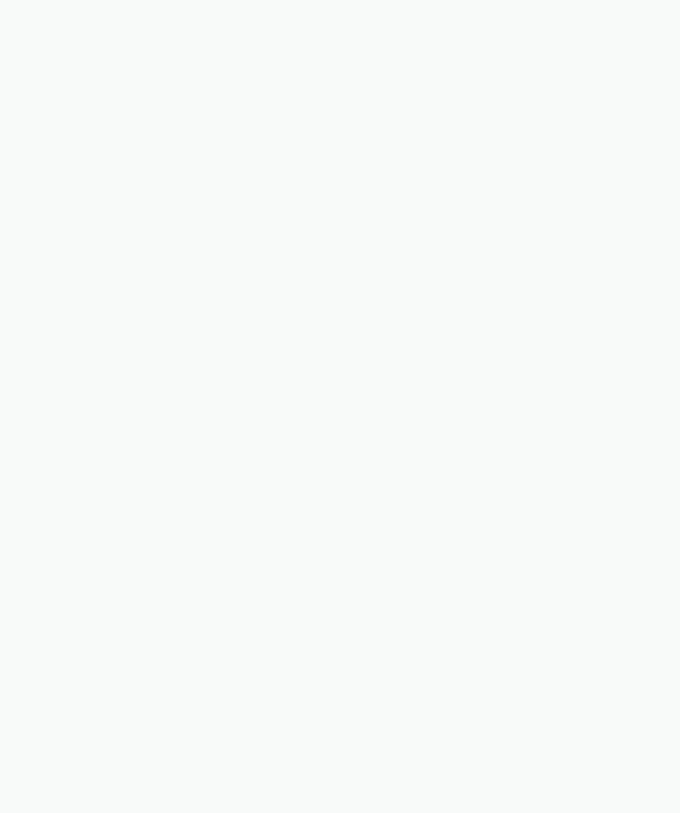
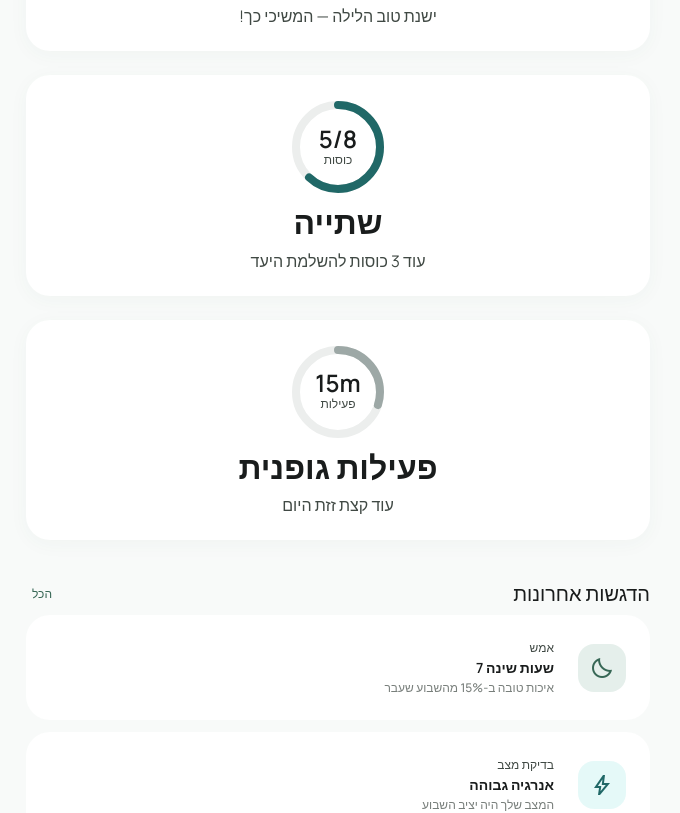
Before and after one commit to adar230/lazy-health, a React (Vite) app: page / in a window 1280 px wide. Shown: the part 540-1353 px from the top of the page, without its empty margins (302-982 px from the left). Before the commit the page ends 800 px from the top, so only its background shows below. Built offline with nearby package versions, Linux system fonts and the light colour scheme; no server answers.

Commit message:
Restore original LandingPage content with login buttons

```diff
--- a/src/pages/LandingPage/LandingPage.jsx
+++ b/src/pages/LandingPage/LandingPage.jsx
@@ -1,11 +1,66 @@
 import React from 'react';
 import HeroSection from '../../components/HeroSection/HeroSection';
+import ProgressRingCard from '../../components/ProgressRingCard/ProgressRingCard';
+import HighlightCard from '../../components/HighlightCard/HighlightCard';
+import CTASection from '../../components/CTASection/CTASection';
 import './LandingPage.css';
 
 const LandingPage = () => {
   return (
     <div className="landing-page">
       <HeroSection />
+
+      <section className="bento-grid">
+        <ProgressRingCard
+          number="7h"
+          unit="שינה"
+          title="שינה טובה"
+          description="ישנת טוב הלילה — המשיכי כך!"
+          colorVar="--color-primary"
+          percentage={75}
+        />
+        <ProgressRingCard
+          number="5/8"
+          unit="כוסות"
+          title="שתייה"
+          description="עוד 3 כוסות להשלמת היעד"
+          colorVar="--color-secondary"
+          percentage={62}
+        />
+        <ProgressRingCard
+          number="15m"
+          unit="פעילות"
+          title="פעילות גופנית"
+          description="עוד קצת זזת היום"
+          colorVar="--color-tertiary-container"
+          percentage={30}
+        />
+      </section>
+
+      <section className="highlights-section">
+        <div className="highlights-header">
+          <h2 className="highlights-title">הדגשות אחרונות</h2>
+          <button className="highlights-action">הכל</button>
+        </div>
+        <div className="highlights-list">
+          <HighlightCard
+            icon="bedtime"
+            subtitle="אמש"
+            title="שעות שינה 7"
+            description="איכות טובה ב-15% מהשבוע שעבר"
+            colorClass="primary"
+          />
+          <HighlightCard
+            icon="bolt"
+            subtitle="בדיקת מצב"
+            title="אנרגיה גבוהה"
+            description="המצב שלך היה יציב השבוע"
+            colorClass="secondary"
+          />
+        </div>
+      </section>
+
+      <CTASection />
     </div>
   );
 };
```
